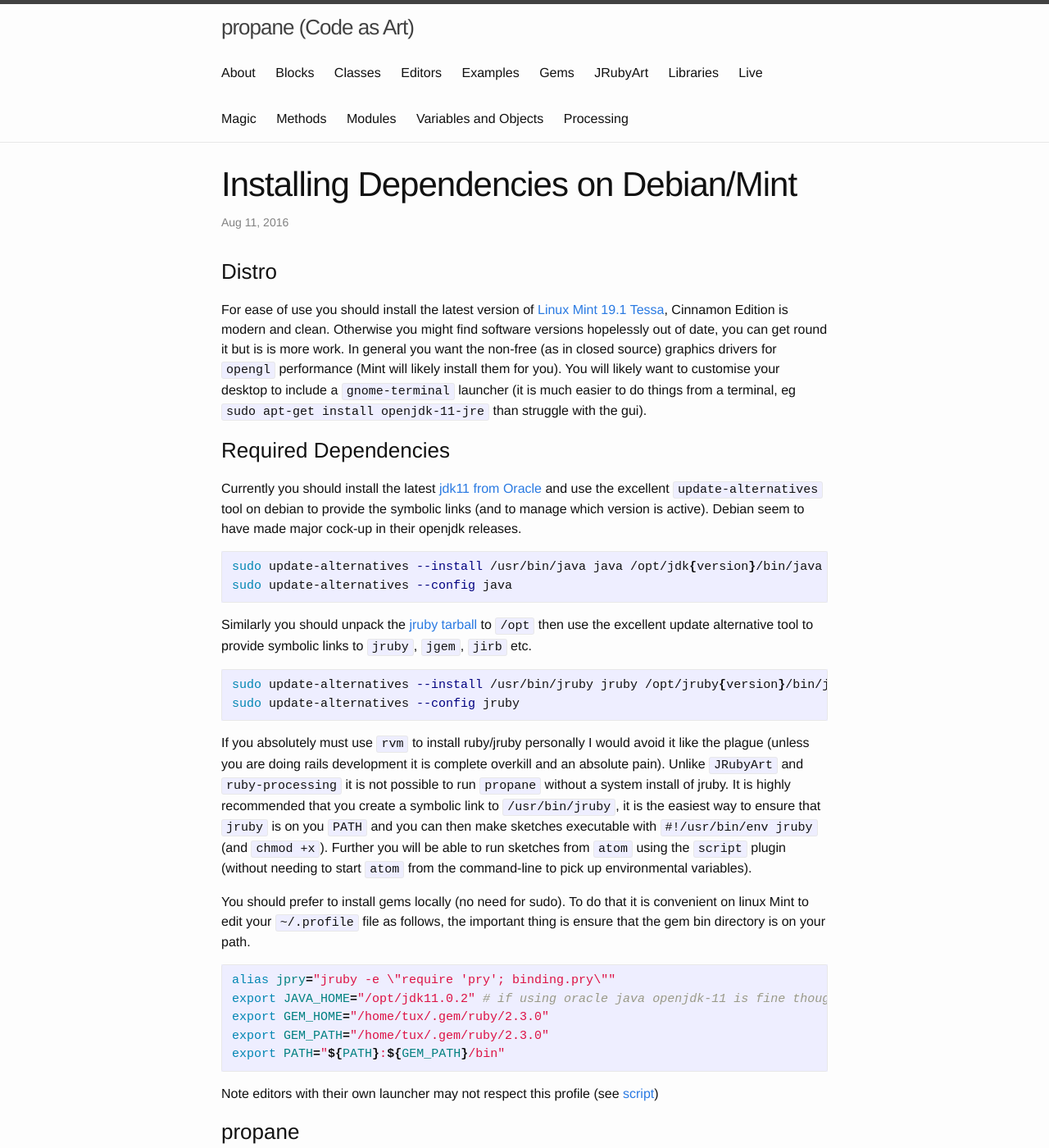
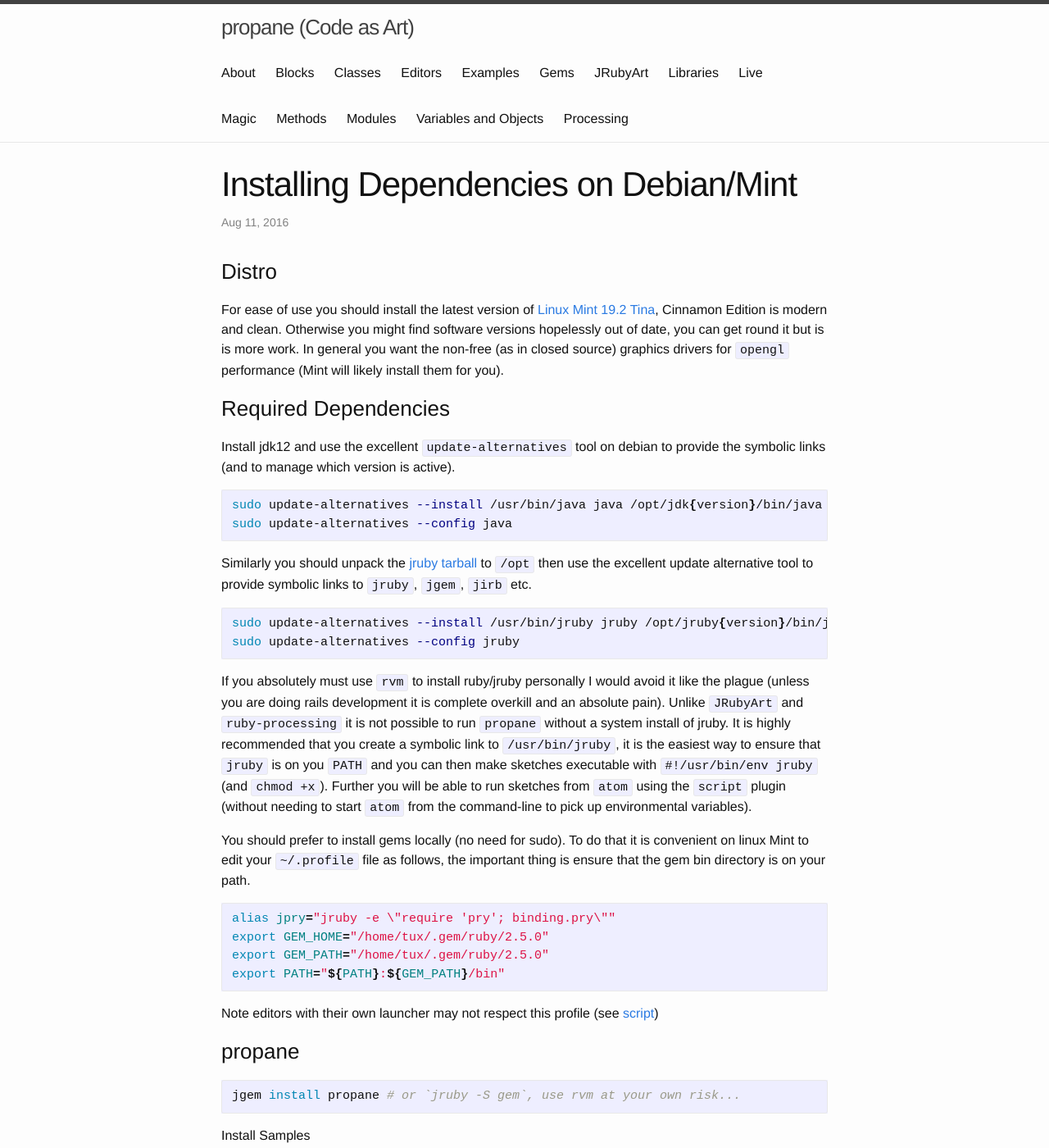
Before and after one commit to ruby-processing/propane, a Jekyll site: the page built from _posts/2016-08-18-debian.md, in a window 1280 px wide and 1400 px high. Shown: the whole window at 82% size. Built offline with Jekyll 4.4.1, drawn with Linux system fonts in a browser that asks for light colours.

Commit message:
update versions

````diff
--- a/_posts/2016-08-18-debian.md
+++ b/_posts/2016-08-18-debian.md
@@ -7,11 +7,11 @@ permalink: /debian/
 ---
 ### Distro ###
 
-For ease of use you should install the latest version of [Linux Mint 19.1 Tessa][mint], Cinnamon Edition is modern and clean. Otherwise you might find software versions hopelessly out of date, you can get round it but is is more work.  In general you want the non-free (as in closed source) graphics drivers for `opengl` performance (Mint will likely install them for you).  You will likely want to customise your desktop to include a `gnome-terminal` launcher (it is much easier to do things from a terminal, eg `sudo apt-get install openjdk-11-jre` than struggle with the gui).
+For ease of use you should install the latest version of [Linux Mint 19.2 Tina][mint], Cinnamon Edition is modern and clean. Otherwise you might find software versions hopelessly out of date, you can get round it but is is more work.  In general you want the non-free (as in closed source) graphics drivers for `opengl` performance (Mint will likely install them for you).
 
 ### Required Dependencies ###
 
-Currently you should install the latest [jdk11 from Oracle][jdk] and use the excellent `update-alternatives` tool on debian to provide the symbolic links (and to manage which version is active). Debian seem to have made major cock-up in their openjdk releases.
+Install jdk12 and use the excellent `update-alternatives` tool on debian to provide the symbolic links (and to manage which version is active).
 
 ```bash
 sudo update-alternatives --install /usr/bin/java java /opt/jdk{version}/bin/java 100
@@ -31,9 +31,8 @@ You should prefer to install gems locally (no need for sudo). To do that it is c
 
 ```bash
 alias jpry="jruby -e \"require 'pry'; binding.pry\""
-export JAVA_HOME="/opt/jdk11.0.2" # if using oracle java openjdk-11 is fine though
-export GEM_HOME="/home/tux/.gem/ruby/2.3.0"
-export GEM_PATH="/home/tux/.gem/ruby/2.3.0"
+export GEM_HOME="/home/tux/.gem/ruby/2.5.0"
+export GEM_PATH="/home/tux/.gem/ruby/2.5.0"
 export PATH="${PATH}:${GEM_PATH}/bin"
 ```
 Note editors with their own launcher may not respect this profile (see [script][script])
````
Also changed, not shown: _posts/2015-11-21-getting.md (+3 -3 lines), _posts/2015-11-21-getting_started.md (+2 -2 lines), _posts/2015-11-21-windows_started.md (+3 -3 lines), _posts/2016-10-30-welcome-to-propane.md (+1 -1 lines), _posts/2018-11-18-building-gem.md (+1 -1 lines).
